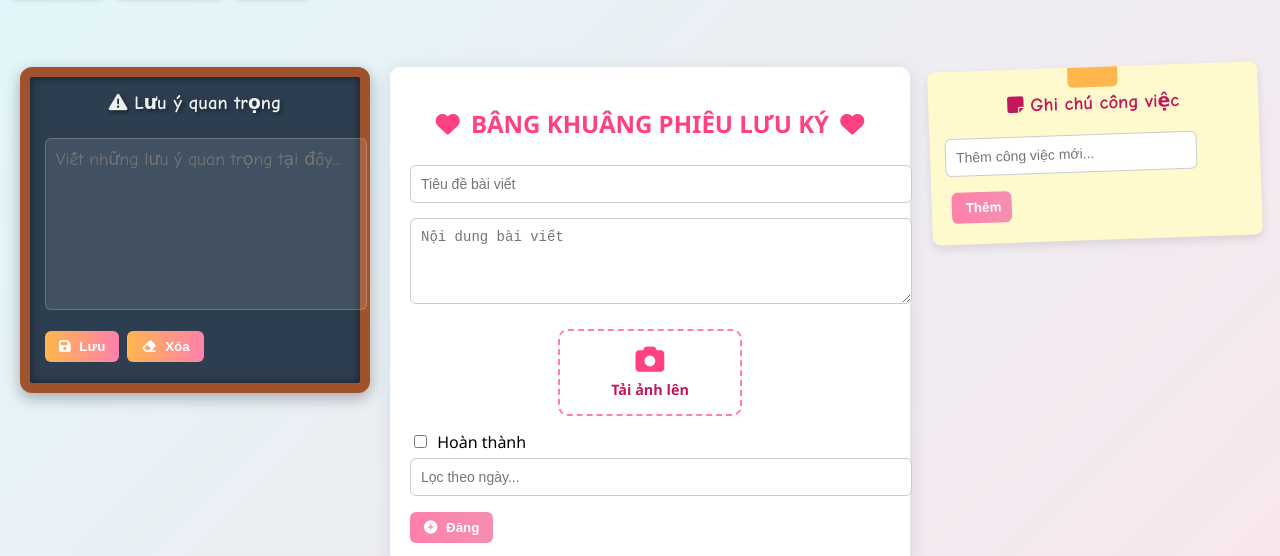
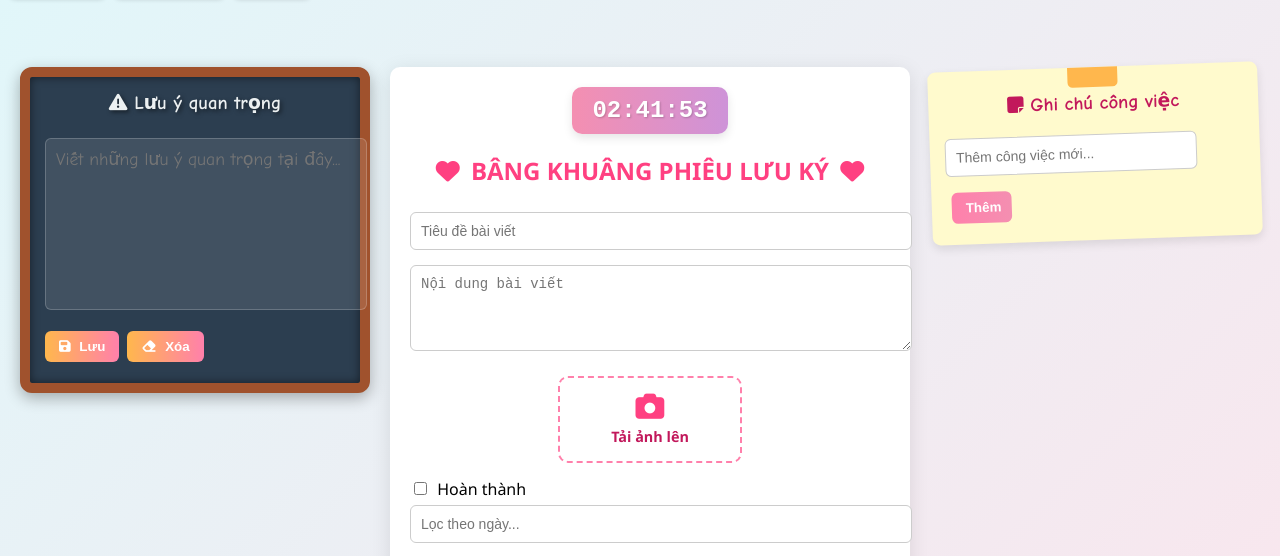
Before and after one commit to huyquocbui2003/bangkhuangplk.hpu.vn, a plain HTML site: page giaodien.html in a window 1280 px wide. Shown: the part 75-631 px from the top of the page. Drawn offline with nearby package versions, Linux system fonts and the light colour scheme.

Commit message:
phien ban 0.1.1

```diff
--- a/giaodien.html
+++ b/giaodien.html
@@ -41,6 +41,7 @@
         background-color: transparent;
         border-radius: 10px;
         box-shadow: none;
+        align-items: center; /* Căn giữa các item theo chiều dọc */
       }
       .home-button,
       .drive-button,
@@ -430,14 +431,37 @@
           transform: translate(0, 0) rotate(0deg);
         }
       }
+
+      /* CSS cho đồng hồ thời gian thực */
+      .clock-container {
+        text-align: center;
+        margin-bottom: 20px;
+      }
+
+      #realtime-clock {
+        display: inline-block;
+        background: linear-gradient(to right, #f48fb1, #ce93d8);
+        padding: 10px 20px;
+        border-radius: 10px;
+        box-shadow: 0 4px 10px rgba(0, 0, 0, 0.1);
+        font-family: "Courier New", monospace;
+        font-size: 1.5em;
+        color: white;
+        text-shadow: 1px 1px 2px rgba(0, 0, 0, 0.2);
+        font-weight: bold;
+      }
     </style>
   </head>
   <body>
     <div id="clover-reload-icon">🍀</div>
 
     <div id="whale-icon">
-        🐋
-        <audio id="bangkhieng-audio" src="duong_dan_den_bai_hat_bang_khuang.mp3" loop></audio>
+      🐋
+      <audio
+        id="bangkhieng-audio"
+        src="duong_dan_den_bai_hat_bang_khuang.mp3"
+        loop
+      ></audio>
     </div>
 
     <div class="top-buttons-container">
@@ -472,6 +496,10 @@
       </div>
 
       <div class="container">
+        <div class="clock-container">
+          <div id="realtime-clock"></div>
+        </div>
+
         <h2 class="main-title" onclick="scrollToTop()">
           <i class="fas fa-heart"></i> BÂNG KHUÂNG PHIÊU LƯU KÝ
           <i class="fas fa-heart"></i>
@@ -520,7 +548,7 @@
       <hr style="border-color: #f48fb1; margin: 20px 0" />
       <div>
         <i class="fas fa-user"></i
-        ><span class="label">Website created by:</span>Bùi Quốc Huy
+        ><span class="label">Designed and developed by:</span>Bùi Quốc Huy
       </div>
       <div>
         <i class="fab fa-facebook"></i><span class="label">Facebook:</span>
@@ -534,7 +562,7 @@
       </div>
       <div>
         <i class="fas fa-code-branch"></i><span class="label">Version:</span>
-        0.0.2 (Cập nhật)
+        0.1.1
       </div>
     </div>
 
@@ -548,15 +576,29 @@
       whaleIcon.addEventListener("click", () => {
         if (isPlaying) {
           audio.pause();
-          whaleIcon.style.animationPlayState = 'paused';
+          whaleIcon.style.animationPlayState = "paused";
           isPlaying = false;
         } else {
           audio.play();
-          whaleIcon.style.animationPlayState = 'running';
+          whaleIcon.style.animationPlayState = "running";
           isPlaying = true;
         }
       });
       // Kết thúc script mới
+
+      // Script cho đồng hồ thời gian thực
+      function updateClock() {
+        const now = new Date();
+        const hours = String(now.getHours()).padStart(2, "0");
+        const minutes = String(now.getMinutes()).padStart(2, "0");
+        const seconds = String(now.getSeconds()).padStart(2, "0");
+        document.getElementById(
+          "realtime-clock"
+        ).textContent = `${hours}:${minutes}:${seconds}`;
+      }
+
+      updateClock(); // Cập nhật ngay khi tải trang
+      setInterval(updateClock, 1000); // Cập nhật mỗi giây
 
       // IndexedDB Helper Functions
       const DB_NAME = "LocketHuyDB";
```
